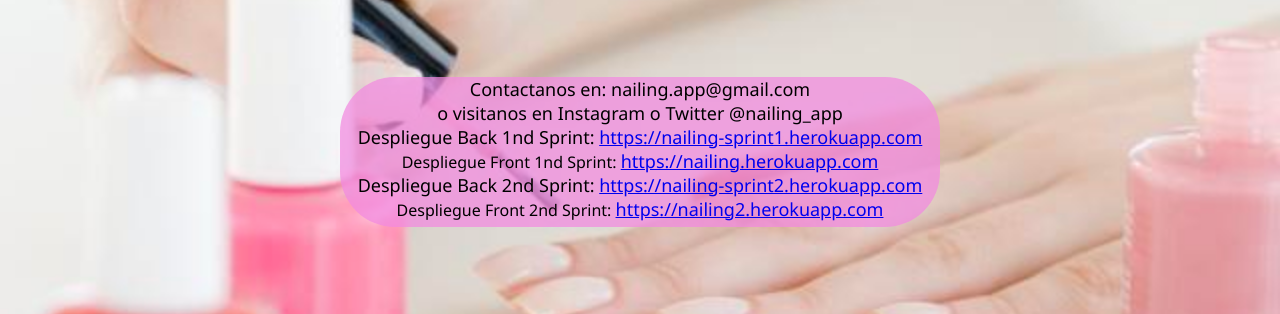
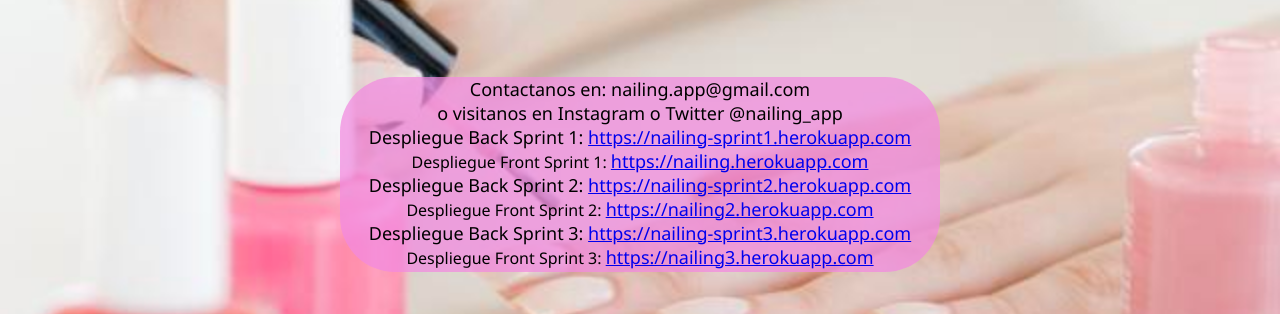
Before and after one commit to nailingapp/nailingapp.github.io, a plain HTML site: page index.html in a window 1280 px wide. Shown: the part 418-732 px from the top of the page. Drawn offline with Linux system fonts and the light colour scheme.

Commit message:
URLs de despliegue Sprint 3
Se han añadido las URL de despliegue del Sprint 3

```diff
--- a/index.html
+++ b/index.html
@@ -24,8 +24,9 @@
             <div class="third-image">
                 <div id="text-thirddiv">
                     <a>Contactanos en: nailing.app@gmail.com<br> o visitanos en Instagram o Twitter @nailing_app<br></a>
-                    <a>Despliegue Back 1nd Sprint: <a href="https://nailing-sprint1.herokuapp.com">https://nailing-sprint1.herokuapp.com</a><br> Despliegue Front 1nd Sprint: <a href="https://nailing.herokuapp.com">https://nailing.herokuapp.com</a><br> </a>
-                    <a>Despliegue Back 2nd Sprint: <a href="https://nailing-sprint2.herokuapp.com">https://nailing-sprint2.herokuapp.com</a><br> Despliegue Front 2nd Sprint: <a href="https://nailing2.herokuapp.com">https://nailing2.herokuapp.com</a><br> </a>
+                    <a>Despliegue Back Sprint 1: <a href="https://nailing-sprint1.herokuapp.com">https://nailing-sprint1.herokuapp.com</a><br> Despliegue Front Sprint 1: <a href="https://nailing.herokuapp.com">https://nailing.herokuapp.com</a><br> </a>
+                    <a>Despliegue Back Sprint 2: <a href="https://nailing-sprint2.herokuapp.com">https://nailing-sprint2.herokuapp.com</a><br> Despliegue Front Sprint 2: <a href="https://nailing2.herokuapp.com">https://nailing2.herokuapp.com</a><br> </a>
+                    <a>Despliegue Back Sprint 3: <a href="https://nailing-sprint3.herokuapp.com">https://nailing-sprint3.herokuapp.com</a><br> Despliegue Front Sprint 3: <a href="https://nailing3.herokuapp.com">https://nailing3.herokuapp.com</a><br> </a>
 
                 </div>
             </div>
--- a/style.css
+++ b/style.css
@@ -102,7 +102,7 @@ body {
     color: black;
     font-family: 'Segoe UI', Tahoma, Geneva, Verdana, sans-serif;
     background: #f38ae1b8;
-    height: 140px;
+    height: 185px;
     width: 600px;
     text-align: center;
     border-radius: 55px;
```
